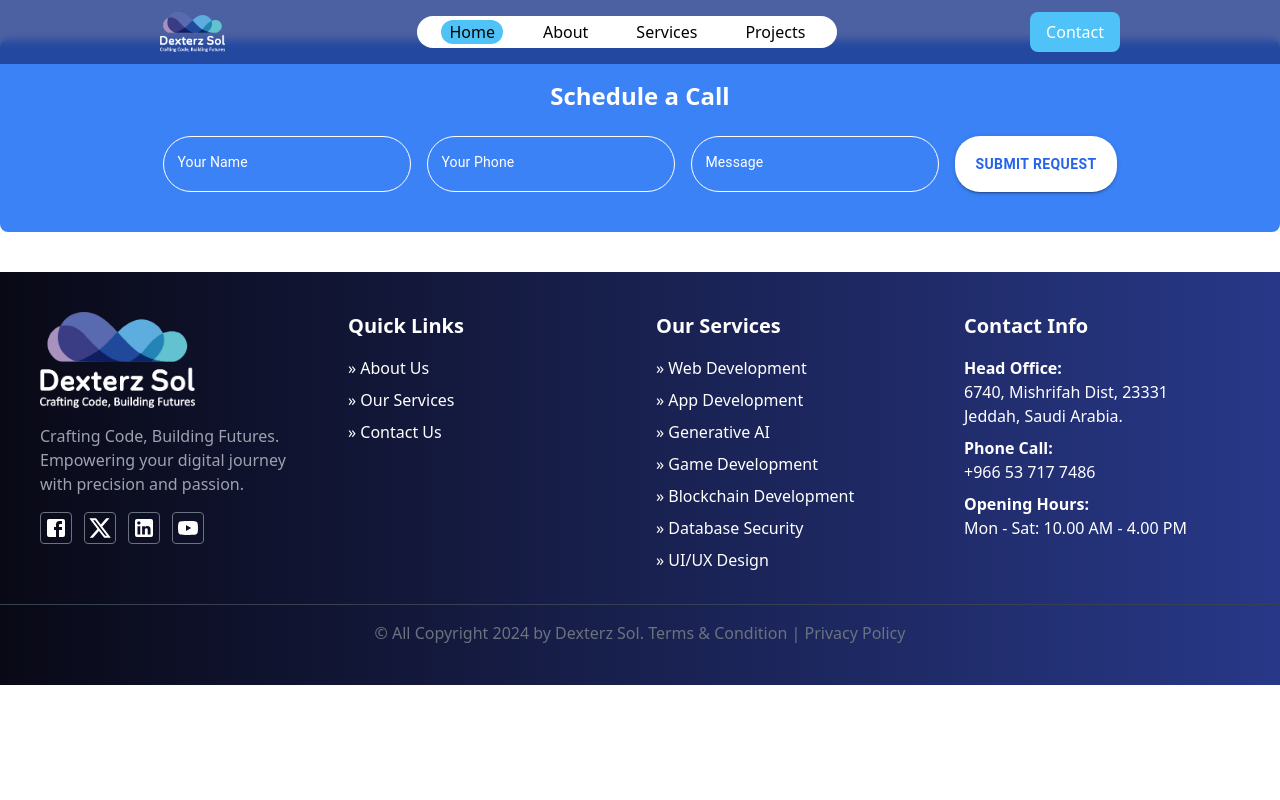
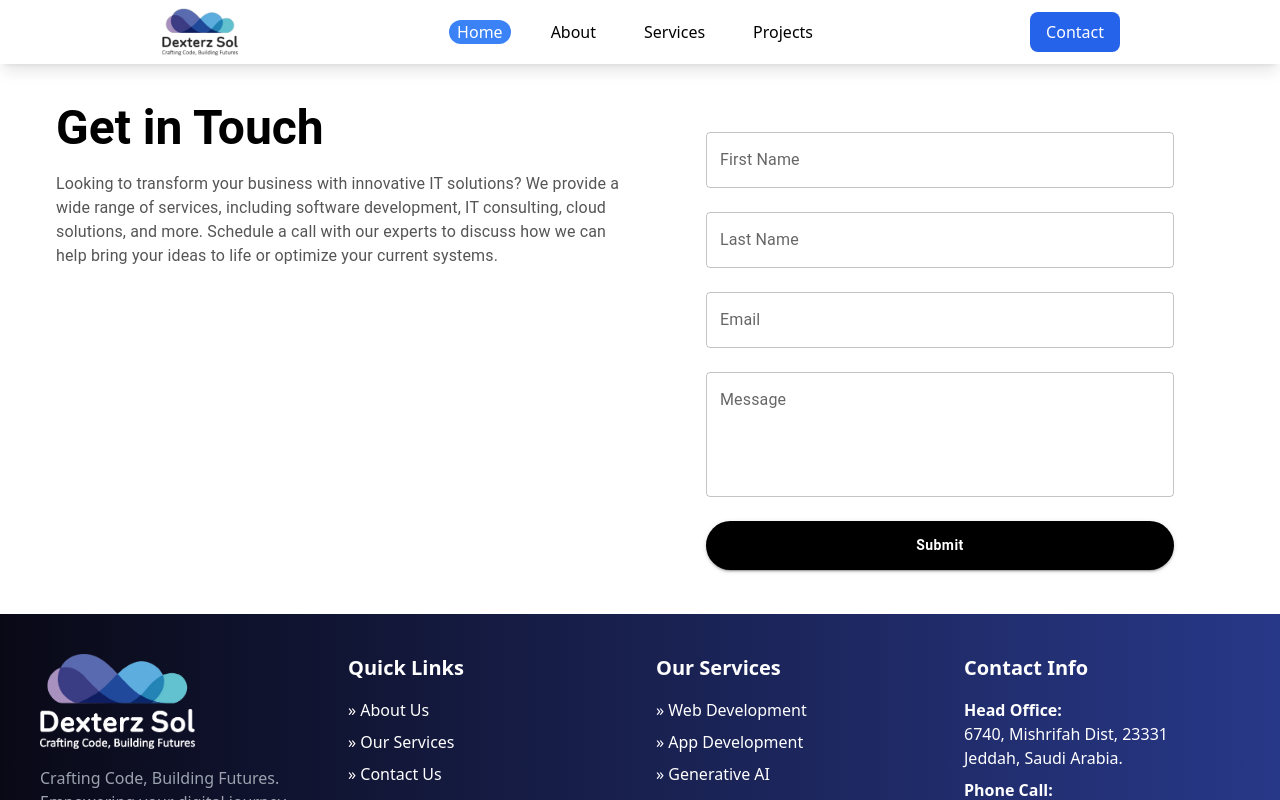
Before and after one commit to devshahmeerbukhari/dexter, a Next.js app: page /components/scheduleACall in a window 1280 px wide. Shown: the top 800 px of the page. Built offline with nearby package versions, Linux system fonts and the light colour scheme.

Commit message:
Minor Changes

```diff
--- a/src/app/components/nabvar/page.tsx
+++ b/src/app/components/nabvar/page.tsx
@@ -13,7 +13,7 @@ function Navbar() {
       href={href}
       className={`relative group ${
         path === href
-          ? "bg-[#4FC3F7] px-2 rounded-3xl text-black"
+          ? "bg-blue-500 px-2 rounded-3xl text-white"
           : "text-black px-2"
       }`}
       onClick={() => setPath(href)}
@@ -26,31 +26,31 @@ function Navbar() {
   );
 
   return (
-    <div className="fixed top-0 left-0 w-full bg-blue-900 bg-opacity-80 backdrop-blur-sm text-white z-50">
+    <div className="fixed top-0 left-0 w-full bg-white bg-opacity-95 shadow-lg backdrop-blur-sm text-white z-50">
       <div className="lg:mx-20 mx-5">
         <div className="flex justify-between items-center sm:px-12 lg:px-20 h-16">
           {/* Logo */}
           <div className="flex items-center">
             <Image
-              src="/assets/images/logo/dexterzsol_logow.png"
+              src="/assets/images/logo/dexterzsol_logo.png"
               alt="Dexterz Sol Logo"
               width={1000}
               height={1000}
-              className="h-10 w-auto object-contain"
+              className="h-20 w-auto object-contain"
               priority
             />
           </div>
 
           {/* Menu Button (Medium & Small Screens) */}
           <button
-            className="md:block lg:hidden text-2xl text-white"
+            className="md:block lg:hidden text-2xl text-black"
             onClick={() => setIsMenuOpen(!isMenuOpen)}
           >
             ☰
           </button>
 
           {/* Desktop Links */}
-          <div className="hidden lg:flex bg-white px-6 py-1 rounded-full items-center space-x-8 font-medium">
+          <div className="hidden lg:flex px-6 py-1 rounded-full items-center space-x-8 font-medium">
             <LinkWithHover href="/" label="Home" />
             <LinkWithHover href="/components/about" label="About" />
             <div
@@ -62,7 +62,7 @@ function Navbar() {
                 href={"/components/services"}
                 className={`relative group ${
                   path === "/components/services"
-                    ? "bg-[#4FC3F7] px-2 rounded-3xl text-black"
+                    ? "bg-blue-500 px-2 rounded-3xl text-white"
                     : "text-black px-2"
                 }`}
                 onClick={() => setPath("/components/services")}
@@ -152,7 +152,7 @@ function Navbar() {
           </div>
           <Link
             href={"/components/contact"}
-            className="hidden lg:block bg-[#4FC3F7] text-white py-2 px-4 rounded-lg hover:bg-blue-500 transition duration-300 ease-in-out"
+            className="hidden lg:block bg-blue-600 text-white py-2 px-4 rounded-lg hover:bg-blue-500 transition duration-300 ease-in-out"
             onClick={() => setPath("/components/contact")}
           >
             Contact
--- a/src/app/components/projectsCard/page.tsx
+++ b/src/app/components/projectsCard/page.tsx
@@ -14,7 +14,7 @@ const urlFor = (source: ImageSource) => builder.image(source).width(800).url();
 const ProjectCard: React.FC<ProjectCardProps> = ({ name, description, image, slug }) => {
   return (
     /*Made changes here flex flex-col justify-around min-h-[500px]*/
-    <div className="flex flex-col justify-around border min-h-[500px] rounded-lg p-4">
+    <div className="flex bg-white flex-col justify-around border min-h-[500px] rounded-lg p-4">
       {/* Project Image */}
       {image?.asset ? (
         <div className="mt-4 w-full h-64 relative">
@@ -43,7 +43,7 @@ const ProjectCard: React.FC<ProjectCardProps> = ({ name, description, image, slu
         <div className="mt-10">
           <a
             href={`/components/details/${slug}`}
-            className="text-blue-500 hover:text-blue-700"
+            className="text-blue-700 hover:text-blue-800"
           >
             View Details
           </a>
--- a/src/app/components/scheduleACall/page.tsx
+++ b/src/app/components/scheduleACall/page.tsx
@@ -1,106 +1,195 @@
-'use client'
+"use client";
 import React from "react";
 import TextField from "@mui/material/TextField";
 import Button from "@mui/material/Button";
+import Box from "@mui/material/Box";
+import Card from "@mui/material/Card";
+import CardContent from "@mui/material/CardContent";
+import Typography from "@mui/material/Typography";
+import Grid from "@mui/material/Grid";
 
-const ScheduleCall = () => {
+const ScheduleACall = () => {
+  const [formValues, setFormValues] = React.useState({
+    firstName: "",
+    lastName: "",
+    email: "",
+    message: "",
+  });
+
+  const [errors, setErrors] = React.useState({
+    firstName: false,
+    lastName: false,
+    email: false,
+    message: false,
+  });
+
+  const handleChange = (e) => {
+    const { name, value } = e.target;
+    setFormValues({ ...formValues, [name]: value });
+    setErrors({ ...errors, [name]: false });
+  };
+
   const handleSubmit = (e: React.FormEvent<HTMLFormElement>) => {
     e.preventDefault();
-    console.log("Form submitted!");
+
+    const newErrors = {
+      firstName: formValues.firstName === "",
+      lastName: formValues.lastName === "",
+      email:
+        formValues.email === "" ||
+        !/^[^\s@]+@[^\s@]+\.[^\s@]+$/.test(formValues.email),
+      message: formValues.message === "",
+    };
+
+    setErrors(newErrors);
+
+    const hasErrors = Object.values(newErrors).some((error) => error);
+    if (!hasErrors) {
+      console.log("Form submitted!", formValues);
+    }
   };
 
   return (
-    <div className="bg-blue-500 my-10 p-10 rounded-lg text-center text-white relative">
-      <h2 className="mb-6 text-2xl font-bold">Schedule a Call</h2>
-      <form className="flex flex-wrap gap-4 justify-center" onSubmit={handleSubmit}>
+    <Box
+      sx={{
+        padding: "20px",
+        backgroundColor: "#fff",
+        minHeight: "auto",
+        display: "flex",
+        justifyContent: "center",
+        alignItems: "center",
+        marginTop: 10,
+      }}
+    >
+      <Grid
+        container
+        spacing={4}
+        sx={{
+          maxWidth: "1200px",
+        }}
+      >
+        {/* Left Section */}
+        <Grid
+          item
+          xs={12}
+          md={6}
+          sx={{
+            textAlign: { xs: "center", md: "left" },
+          }}
+        >
+          <Typography
+            variant="h3"
+            fontWeight="bold"
+            marginBottom={2}
+          >
+            Get in Touch
+          </Typography>
+          <Typography
+            variant="body1"
+            marginBottom={4}
+            sx={{ color: "#555" }}
+          >
+            Looking to transform your business with innovative IT solutions? We
+            provide a wide range of services, including software development, IT
+            consulting, cloud solutions, and more. Schedule a call with our
+            experts to discuss how we can help bring your ideas to life or
+            optimize your current systems.
+          </Typography>
+        </Grid>
+
+        {/* Right Section */}
+        <Grid
+          item
+          xs={12}
+          md={6}
+          sx={{
+            display: "flex",
+            justifyContent: "center",
+          }}
+        >
+          <Card
+            sx={{
+              width: "100%",
+              maxWidth: "500px",
+              boxShadow: 0,
+              padding: "0px",
+              borderRadius: "0px",
+            }}
+          >
+            <CardContent>
+              <form onSubmit={handleSubmit}>
                 <TextField
+                  fullWidth
                   variant="outlined"
-          label="Your Name"
-          InputLabelProps={{
-            style: { color: "white", fontSize: "14px" },
-          }}
-          sx={{
-            "& .MuiOutlinedInput-root": {
-              borderRadius: "50px", // Fully rounded border
-              "& fieldset": {
-                borderColor: "white",
-              },
-              "&:hover fieldset": {
-                borderColor: "white",
-              },
-              "&.Mui-focused fieldset": {
-                borderColor: "white",
-              },
-            },
-          }}
+                  label="First Name"
+                  name="firstName"
+                  value={formValues.firstName}
+                  onChange={handleChange}
+                  error={errors.firstName}
+                  helperText={errors.firstName && "First Name is required"}
+                  margin="normal"
                 />
                 <TextField
+                  fullWidth
                   variant="outlined"
-          label="Your Phone"
-          InputLabelProps={{
-            style: { color: "white", fontSize: "14px" },
-          }}
-          sx={{
-            "& .MuiOutlinedInput-root": {
-              borderRadius: "50px", // Fully rounded border
-              "& fieldset": {
-                borderColor: "white",
-              },
-              "&:hover fieldset": {
-                borderColor: "white",
-              },
-              "&.Mui-focused fieldset": {
-                borderColor: "white",
-              },
-            },
-          }}
+                  label="Last Name"
+                  name="lastName"
+                  value={formValues.lastName}
+                  onChange={handleChange}
+                  error={errors.lastName}
+                  helperText={errors.lastName && "Last Name is required"}
+                  margin="normal"
                 />
                 <TextField
+                  fullWidth
+                  variant="outlined"
+                  label="Email"
+                  name="email"
+                  value={formValues.email}
+                  onChange={handleChange}
+                  error={errors.email}
+                  helperText={errors.email && "A valid email is required"}
+                  margin="normal"
+                />
+                <TextField
+                  fullWidth
                   variant="outlined"
                   label="Message"
-          InputLabelProps={{
-            style: { color: "white", fontSize: "14px" },
-          }}
-          sx={{
-            "& .MuiOutlinedInput-root": {
-              borderRadius: "50px", // Fully rounded border
-              "& fieldset": {
-                borderColor: "white",
-              },
-              "&:hover fieldset": {
-                borderColor: "white",
-              },
-              "&.Mui-focused fieldset": {
-                borderColor: "white",
-              },
-            },
-          }}
+                  name="message"
+                  multiline
+                  rows={4}
+                  value={formValues.message}
+                  onChange={handleChange}
+                  error={errors.message}
+                  helperText={errors.message && "Message is required"}
+                  margin="normal"
                 />
                 <Button
                   type="submit"
+                  fullWidth
                   variant="contained"
                   sx={{
-            backgroundColor: "white",
-            color: "#2563eb", // Blue text
+                    marginTop: "16px",
+                    padding: "12px",
+                    backgroundColor: "#000",
+                    color: "#fff",
                     fontWeight: "bold",
-            padding: "10px 20px",
-            borderRadius: "25px",
+                    borderRadius: "30px",
                     textTransform: "none",
-            transition: "all 0.2s ease-in-out",
                     "&:hover": {
-              backgroundColor: "#f0f0f0", // Lighter gray on hover
-            },
-            "&:active": {
-              backgroundColor: "#e0e0e0", // Gray on click
-              transform: "scale(0.95)", // Slight shrink effect
+                      backgroundColor: "#333",
                     },
                   }}
                 >
-          SUBMIT REQUEST
+                  Submit
                 </Button>
               </form>
-    </div>
+            </CardContent>
+          </Card>
+        </Grid>
+      </Grid>
+    </Box>
   );
 };
 
-export default ScheduleCall;
+export default ScheduleACall;
--- a/src/app/components/sercivesCard/page.tsx
+++ b/src/app/components/sercivesCard/page.tsx
@@ -21,7 +21,7 @@ const ServicesCard: React.FC<ServicesCardProp> = ({
 }) => {
   return (
     /*Made* Changes here of flex flex-col justify-around min-h-[500px]*/
-    <div className="flex flex-col justify-around border min-h-[500px] rounded-lg p-4">
+    <div className="flex flex-col bg-white justify-around border min-h-[500px] rounded-lg p-4">
       {/* Project Image */}
       {image?.asset ? (
         <div className="mt-4 w-full h-64 relative">
@@ -50,7 +50,7 @@ const ServicesCard: React.FC<ServicesCardProp> = ({
         <div className="mt-10">
           <a
             href={`/components/servicesDetails/${slug}`}
-            className="text-blue-500 hover:text-blue-700"
+            className="text-blue-700 hover:text-blue-800"
           >
             View Details
           </a>
--- a/src/app/components/whoWeAre/page.tsx
+++ b/src/app/components/whoWeAre/page.tsx
@@ -2,7 +2,6 @@
 import React from "react";
 import Image from "next/image"; // Import the Image component from Next.js
 import Link from "next/link";
-import ScheduleCall from "../scheduleACall/page";
 
 const WhoWeAre = () => {
   return (
@@ -15,8 +14,8 @@ const WhoWeAre = () => {
             alt="Building"
             className="rounded-lg shadow-lg"
             width={500} // Set width
-            height={300} // Set height
-            style={{ width: "auto", height: "auto" }} // Maintain aspect ratio
+            height={500} // Set height
+            style={{ width: "auto", height: "700px" }} // Maintain aspect ratio
             priority
           />
         </div>
@@ -79,7 +78,6 @@ const WhoWeAre = () => {
           </Link>
         </div>
       </div>
-      <ScheduleCall/>
       {/* Define the animation in a style tag */}
       <style jsx>{`
         @keyframes fillProgress {
```
Also changed, not shown: src/app/page.tsx (+5 -3 lines), public/assets/images/logo/home2-bg.jpg (added). Lines whose indentation alone changed are shown as unchanged.
